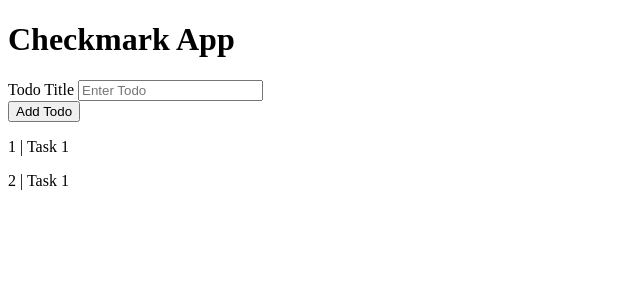
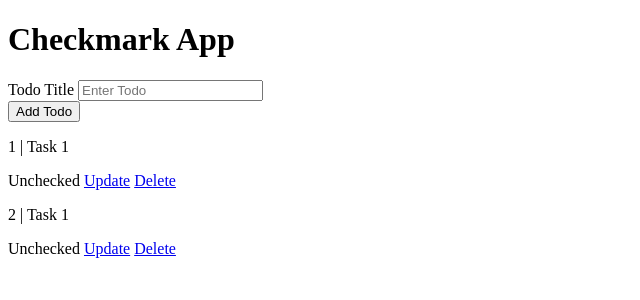
Before and after one commit to JonnyDdesign/CheckMark, a Flask app: page / in a window 1280 px wide. Shown: the top 300 px of the page, without its empty margins (0-640 px from the left). Run offline with Flask 3, Linux system fonts and the light colour scheme; data comes from the database, SQL or seed files in the repository.

Commit message:
Add conditional to check if a todo item is complete or not and added an update and delete option.

```diff
--- a/templates/index.html
+++ b/templates/index.html
@@ -21,6 +21,15 @@
     {% for todo in todo_list %}
         <p>{{ todo.id }} | {{ todo.title }}</p>
 
+        {% if todo.complete == False %}
+            <span>Unchecked</span>
+        {% else %}
+            <span>Checked</span>
+        {% endif %}
+
+        <a href="/">Update</a>
+        <a href="/">Delete</a>
+
     {% endfor %}
 
 </body>
```
